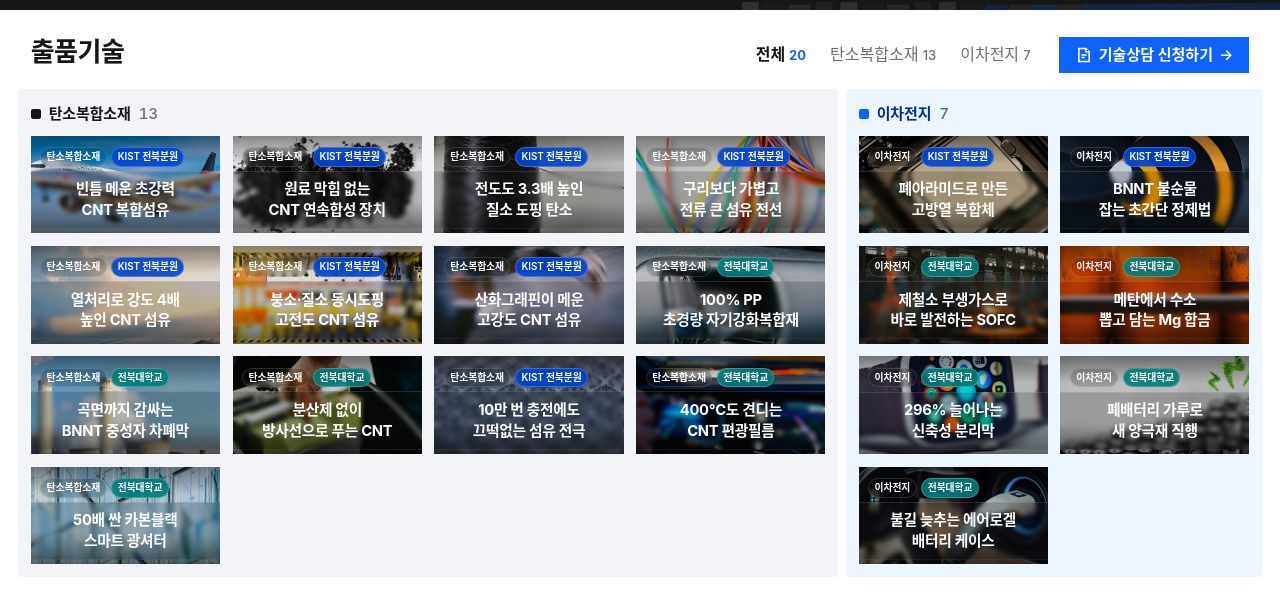
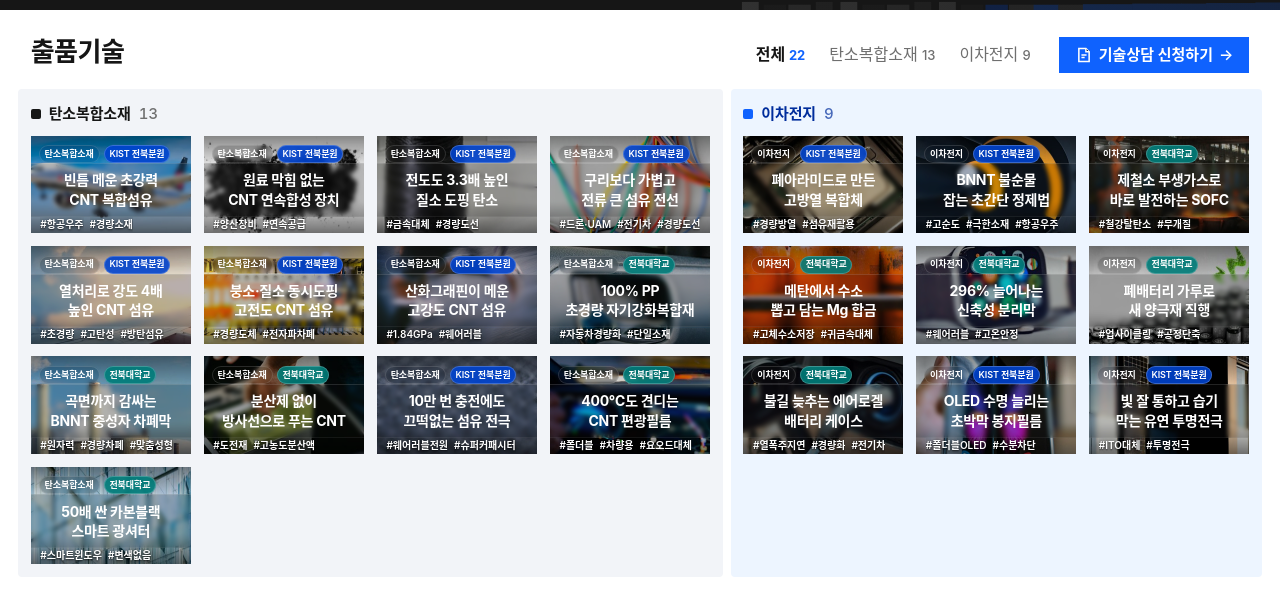
Before and after one commit to Darae-Daejeon/kist-jbnu-partnering-2026, a plain HTML site: page index.html in a window 1280 px wide. Shown: the part 205-800 px from the top of the page. Drawn offline with nearby package versions, Linux system fonts and the light colour scheme; some packages are replaced by stand-ins of ours; a script that the page names is missing; a web font is replaced by a local one.

Commit message:
출품기술 2건 추가 (T21 초박막 봉지필름, T22 유연 투명전극 · KIST 전북분원 · 이차전지) — 총 22건
Co-Authored-By: Claude Opus 5.5 <noreply@anthropic.com>
Claude-Session: https://claude.ai/code/session_013m9DrUUeqYU32bqsqJMjE8

```diff
--- a/assets/js/data.js
+++ b/assets/js/data.js
@@ -62,4 +62,6 @@ window.TECHS = [
   { id: "T18", category: "carbon", org: "전북대학교", title: "400℃도 견디는 CNT 편광필름", image: "assets/img/T18.jpg", doc: "assets/docs/T18_SMK.jpg?v=20261117", keywords: ["폴더블", "차량용", "요오드대체", "초박막"], confirmed: false },
   { id: "T19", category: "carbon", org: "전북대학교", title: "50배 싼 카본블랙 스마트 광셔터", image: "assets/img/T19.jpg", doc: "assets/docs/T19_SMK.jpg?v=20261117", keywords: ["스마트윈도우", "변색없음", "광대역차광", "차량선루프"], confirmed: false },
   { id: "T20", category: "battery", org: "전북대학교", title: "불길 늦추는 에어로겔 배터리 케이스", image: "assets/img/T20.jpg", doc: "assets/docs/T20_SMK.jpg?v=20261117", keywords: ["열폭주지연", "경량화", "전기차", "ESS"], confirmed: false },
+  { id: "T21", category: "battery", org: "KIST 전북분원", title: "OLED 수명 늘리는 초박막 봉지필름", image: "assets/img/T21.jpg", doc: "assets/docs/T21_SMK.jpg?v=20261124", keywords: ["폴더블OLED", "수분차단", "저온공정", "태양전지"], confirmed: false },
+  { id: "T22", category: "battery", org: "KIST 전북분원", title: "빛 잘 통하고 습기 막는 유연 투명전극", image: "assets/img/T22.jpg", doc: "assets/docs/T22_SMK.jpg?v=20261124", keywords: ["ITO대체", "투명전극", "유연태양전지", "수분차단"], confirmed: false },
 ];
--- a/index.html
+++ b/index.html
@@ -10,7 +10,7 @@
   <meta property="og:description" content="2026. 12. 17.(목) 10:00 · 전북테크비즈센터 2층 다목적실">
   <link rel="preconnect" href="https://cdn.jsdelivr.net" crossorigin>
   <link rel="stylesheet" href="https://cdn.jsdelivr.net/gh/orioncactus/pretendard@v1.3.9/dist/web/variable/pretendardvariable-dynamic-subset.min.css">
-  <link rel="stylesheet" href="assets/css/style.css?v=202611191">
+  <link rel="stylesheet" href="assets/css/style.css?v=20261124">
 </head>
 <body>
 
@@ -206,7 +206,7 @@
   <script src="https://cdn.jsdelivr.net/npm/@panzoom/panzoom@4.5.1/dist/panzoom.min.js"></script>
   <script src="https://cdn.jsdelivr.net/npm/imask@7.6.1/dist/imask.min.js"></script>
   <script src="https://cdn.jsdelivr.net/npm/validator@13.12.0/validator.min.js"></script>
-  <script src="assets/js/data.js?v=20261120"></script>
-  <script src="assets/js/main.js?v=202611191"></script>
+  <script src="assets/js/data.js?v=20261124"></script>
+  <script src="assets/js/main.js?v=20261124"></script>
 </body>
 </html>
```
Also changed, not shown: assets/docs/T21_SMK.jpg (added), assets/docs/T22_SMK.jpg (added), assets/img/T21.jpg (added), assets/img/T22.jpg (added).
